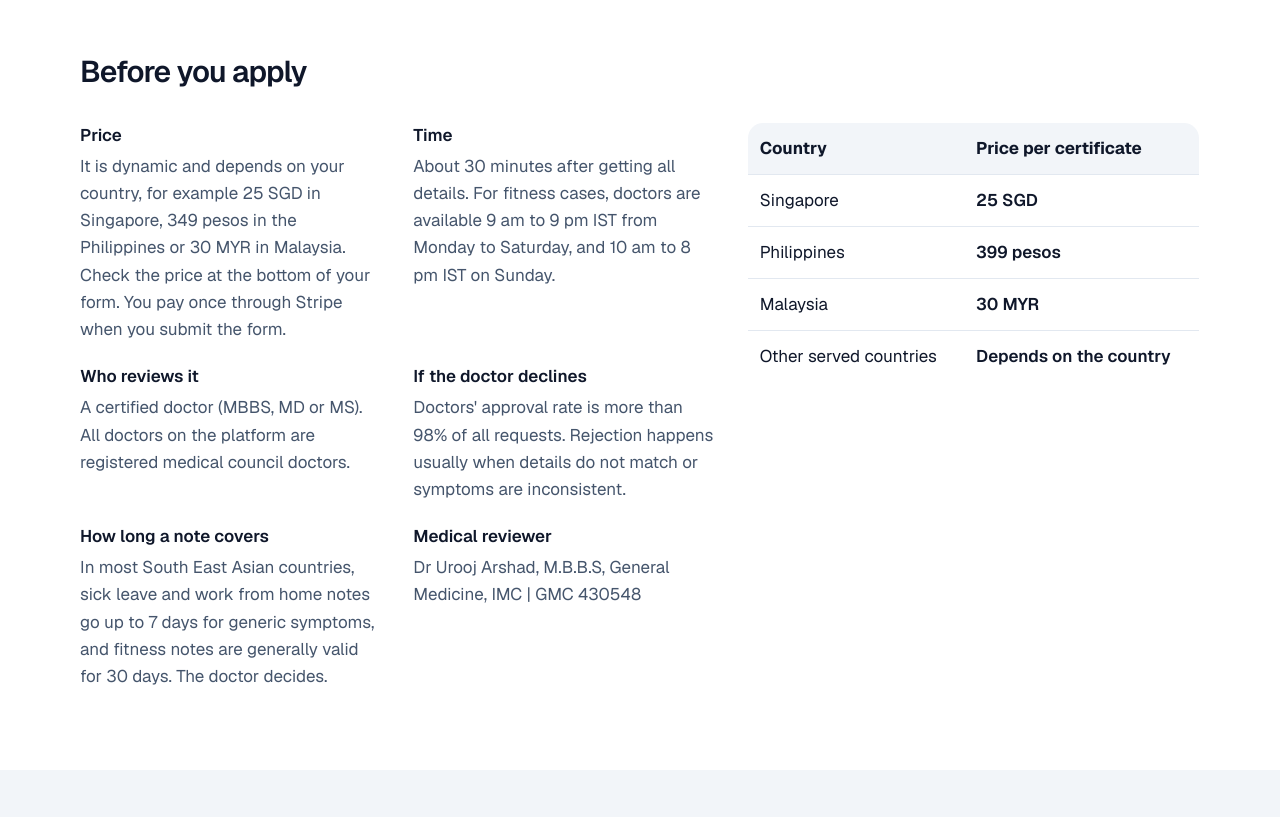
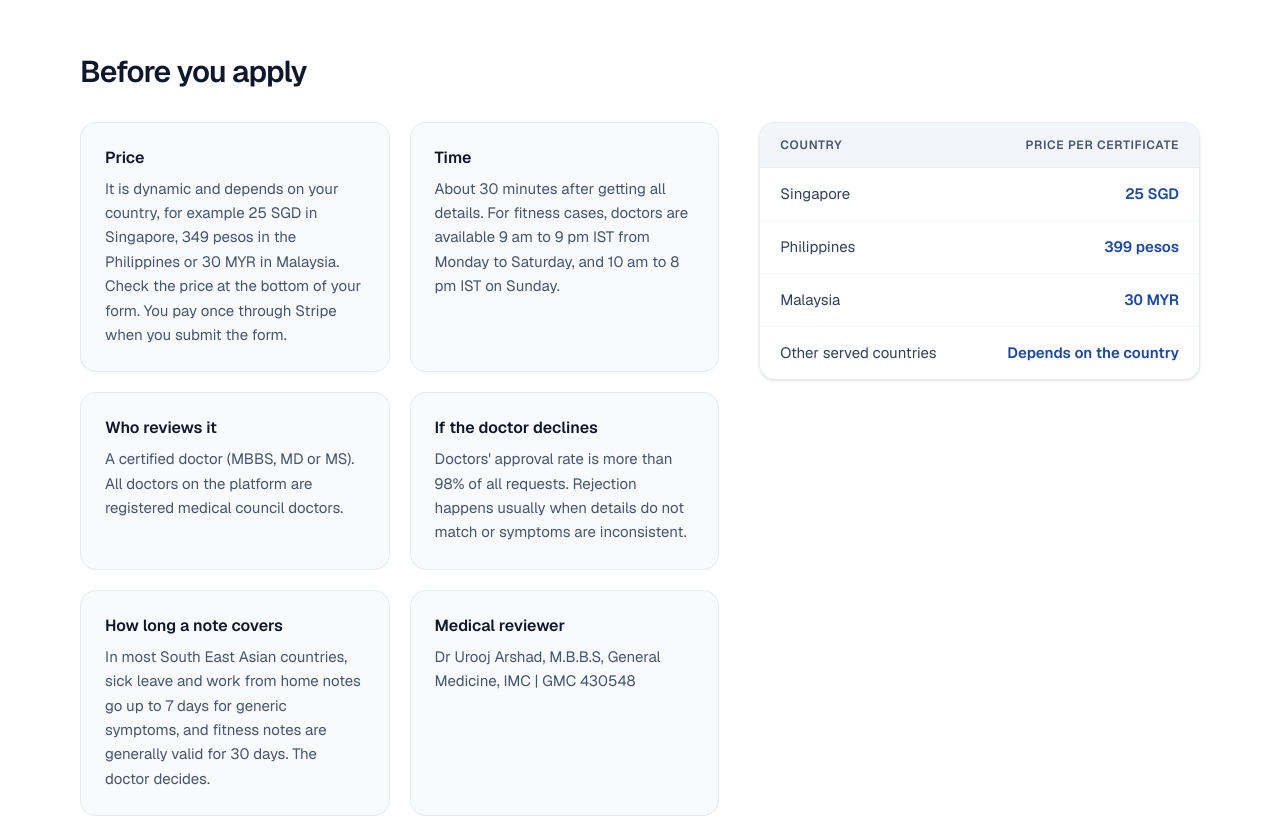
Before and after one commit to Biswajitdash-09/medical_certificate_nextjs_task, a Next.js app: page /dr in a window 1280 px wide. Shown: the part 3200-4017 px from the top of the page. Built offline with nearby package versions, Linux system fonts and the light colour scheme.

Commit message:
style: enhance Statement and Facts sections across viewports

```diff
--- a/components/Facts.tsx
+++ b/components/Facts.tsx
@@ -4,29 +4,38 @@ import { Section } from "./Section";
 // Price, timing and reviewer stated once, replacing the three places dr repeated them
 export function Facts({ brand }: { brand: Brand }) {
   if (!brand.facts) return null;
+  const hasTable = Boolean(brand.priceTable);
   return (
     <Section id="facts" title="Before you apply">
-      <div className="grid gap-8 lg:grid-cols-[1.4fr_1fr]">
-        <dl className="grid gap-x-8 gap-y-5 sm:grid-cols-2">
+      <div className={hasTable ? "grid gap-8 lg:grid-cols-[1.45fr_1fr] lg:items-start lg:gap-10" : undefined}>
+        <dl className={`grid gap-4 sm:grid-cols-2 sm:gap-5 ${hasTable ? "" : "lg:grid-cols-3"}`}>
           {brand.facts.map((f) => (
-            <div key={f.label}>
-              <dt className="font-semibold">{f.label}</dt>
-              <dd className="mt-1 text-slate-600">{f.value}</dd>
+            <div key={f.label} className="rounded-2xl border border-slate-200/80 bg-surface/50 p-5 sm:p-6">
+              <dt className="text-[16px] font-semibold leading-snug text-slate-900">{f.label}</dt>
+              <dd className="mt-2 text-[15px] leading-relaxed text-slate-600">{f.value}</dd>
             </div>
           ))}
         </dl>
         {brand.priceTable && (
-          <table className="h-fit w-full overflow-hidden rounded-2xl border border-slate-200 text-left">
+          <div className="overflow-hidden rounded-2xl border border-slate-200/80 bg-white shadow-sm lg:sticky lg:top-24">
+            <table className="w-full text-left text-[15px]">
               <caption className="sr-only">Price per certificate by country</caption>
-            <thead className="bg-surface">
-              <tr><th className="p-3">Country</th><th className="p-3">Price per certificate</th></tr>
+              <thead className="border-b border-slate-200/80 bg-surface">
+                <tr>
+                  <th className="px-4 py-3.5 text-xs font-semibold uppercase tracking-[0.06em] text-slate-600 sm:px-5">Country</th>
+                  <th className="px-4 py-3.5 text-right text-xs font-semibold uppercase tracking-[0.06em] text-slate-600 sm:px-5">Price per certificate</th>
+                </tr>
               </thead>
-            <tbody>
+              <tbody className="divide-y divide-slate-100">
                 {brand.priceTable.map((r) => (
-                <tr key={r.country} className="border-t border-slate-200"><td className="p-3">{r.country}</td><td className="p-3 font-semibold">{r.price}</td></tr>
+                  <tr key={r.country} className="transition-colors hover:bg-surface/40">
+                    <td className="px-4 py-3.5 text-slate-700 sm:px-5">{r.country}</td>
+                    <td className="px-4 py-3.5 text-right font-semibold text-brand tabular-nums sm:px-5">{r.price}</td>
+                  </tr>
                 ))}
               </tbody>
             </table>
+          </div>
         )}
       </div>
     </Section>
```
Lines whose indentation alone changed are shown as unchanged.
